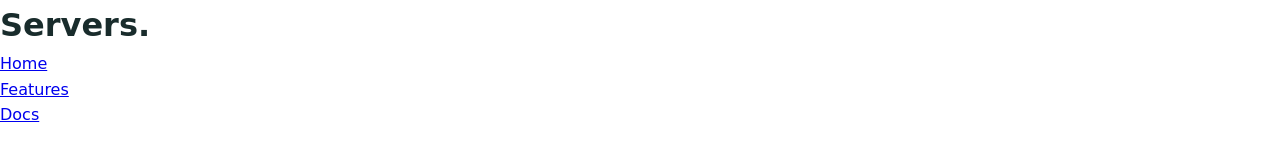
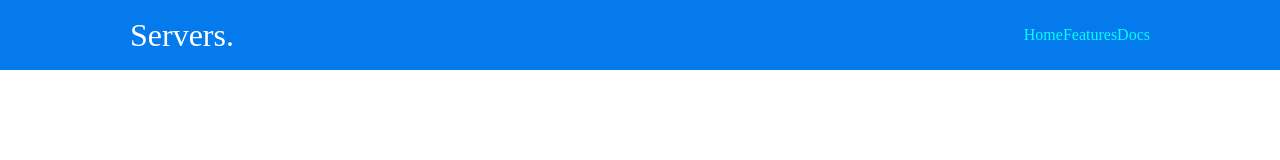
Before and after one commit to Rahmath-001/Websites, a plain HTML site: page index.html in a window 1280 px wide. Drawn offline with Linux system fonts and the light colour scheme; files that its build step writes are made by us from their sources; a web font is replaced by a local one.

Commit message:
changing fonts, creating first header

```diff
--- a/index.html
+++ b/index.html
@@ -7,13 +7,13 @@
     <link rel="stylesheet" href="https://cdnjs.cloudflare.com/ajax/libs/font-awesome/6.1.2/css/all.min.css"
     integrity="sha512-1sCRPdkRXhBV2PBLUdRb4tMg1w2YPf37qatUFeS7zlBy7jJI8Lf4VHwWfZZfpXtYSLy85pkm9GaYVYMfw5BC1A=="
     crossorigin="anonymous" referrerpolicy="no-referrer" />
-    <link rel="stylesheet" href="css/style.css">
+    <link rel="stylesheet" href="style.css">
     <title>SERVERS | Cloud Hosting For Everyone</title>
 </head>
 <body>
     <!-- Navbar -->
     <div class="navbar">
-        <div class="container">
+        <div class="container flex">
             <h1 class="logo">Servers.</h1>
             <nav>
                 <ul>
--- a/style.css
+++ b/style.css
@@ -2,17 +2,66 @@
 
 * {
     box-sizing: border-box;
-    padding: 0;
-    margin: 0;
+    padding: 0%;
+    margin: 0%;
 }
 
-
 body {
-    font-family: 'Aboreto', cursive;
-    color: rgb(25, 44, 44);
+    font-family: 'Aboreto', 'cursive';
+    color: rgb(16, 30, 30);
     line-height: 1.6;
 }
 
-ul{
+ul {
     list-style-type: none;
 }
+
+a{
+    text-decoration: none;
+    color:  rgb(16, 30, 30);
+}
+
+h1, h2 {
+    font-weight: 300;
+    line-height: 1.2;
+    margin: 10px 0;
+}
+
+p {
+    margin: 10px 0;
+}
+
+img {
+    width: 100%;
+}
+
+.navbar {
+    background-color: #047aed;
+    color: white;
+    height: 70px;
+}
+
+.navbar ul {
+    display: flex;
+}
+
+.navbar a {
+    color: aqua;
+}
+
+.navbar .flex {
+    justify-content: space-between;
+}
+.container {
+    max-width: 1100px;
+    margin: 0 auto;
+    overflow: auto;
+    padding: 0 40px;
+}
+
+.flex {
+    display: flex;
+    justify-content: center;
+    align-items: center;
+    height: 100%;
+ }
```
